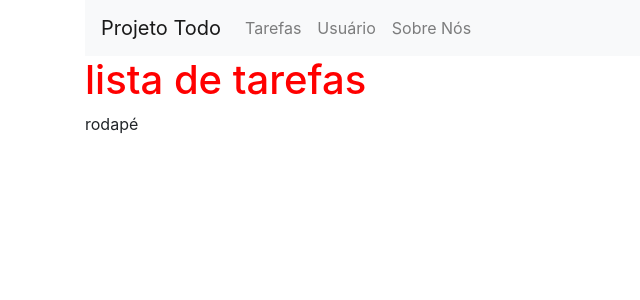
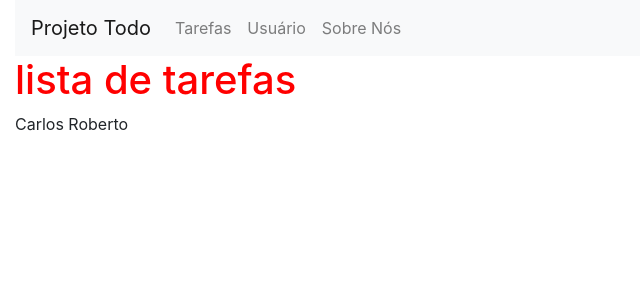
Before and after one commit to carlosrobertosalgueiro/todo-django, a Django app: page / in a window 1280 px wide. Shown: the top 300 px of the page, without its empty margins (0-640 px from the left). Run offline with Django 4.2, Linux system fonts and the light colour scheme; some libraries are stand-ins or nearby versions.

Commit message:
insert base template

```diff
--- a/task/templates/base.html
+++ b/task/templates/base.html
@@ -9,7 +9,7 @@
     <link rel="stylesheet" href="https://cdn.jsdelivr.net/npm/bootstrap@4.6.2/dist/css/bootstrap.min.css" integrity="sha384-xOolHFLEh07PJGoPkLv1IbcEPTNtaed2xpHsD9ESMhqIYd0nLMwNLD69Npy4HI+N" crossorigin="anonymous">
   </head>
   <body>
-    <div class="container">
+    <div class="container-fluid">
       <nav class="navbar navbar-expand-lg navbar-light bg-light">
         <a class="navbar-brand" href="#">Projeto Todo</a>
         <button class="navbar-toggler" type="button" data-toggle="collapse" data-target="#navbarSupportedContent" aria-controls="navbarSupportedContent" aria-expanded="false" aria-label="Toggle navigation">
@@ -33,10 +33,11 @@
       </nav>
       {%block content %} {% endblock %}
       <footer>
-      <p> rodapé </p>
+      <p> Carlos Roberto </p>
       </footer>
     </div>
      <script src="https://cdn.jsdelivr.net/npm/bootstrap@4.6.2/dist/js/bootstrap.bundle.min.js" integrity="sha384-Fy6S3B9q64WdZWQUiU+q4/2Lc9npb8tCaSX9FK7E8HnRr0Jz8D6OP9dO5Vg3Q9ct" crossorigin="anonymous"></script>
+     <script src="https://kit.fontawesome.com/428d4482bc.js" crossorigin="anonymous"></script>
     <script src={% static 'js/scripts.js' %} > </script>
   </body>
 </html>
```
